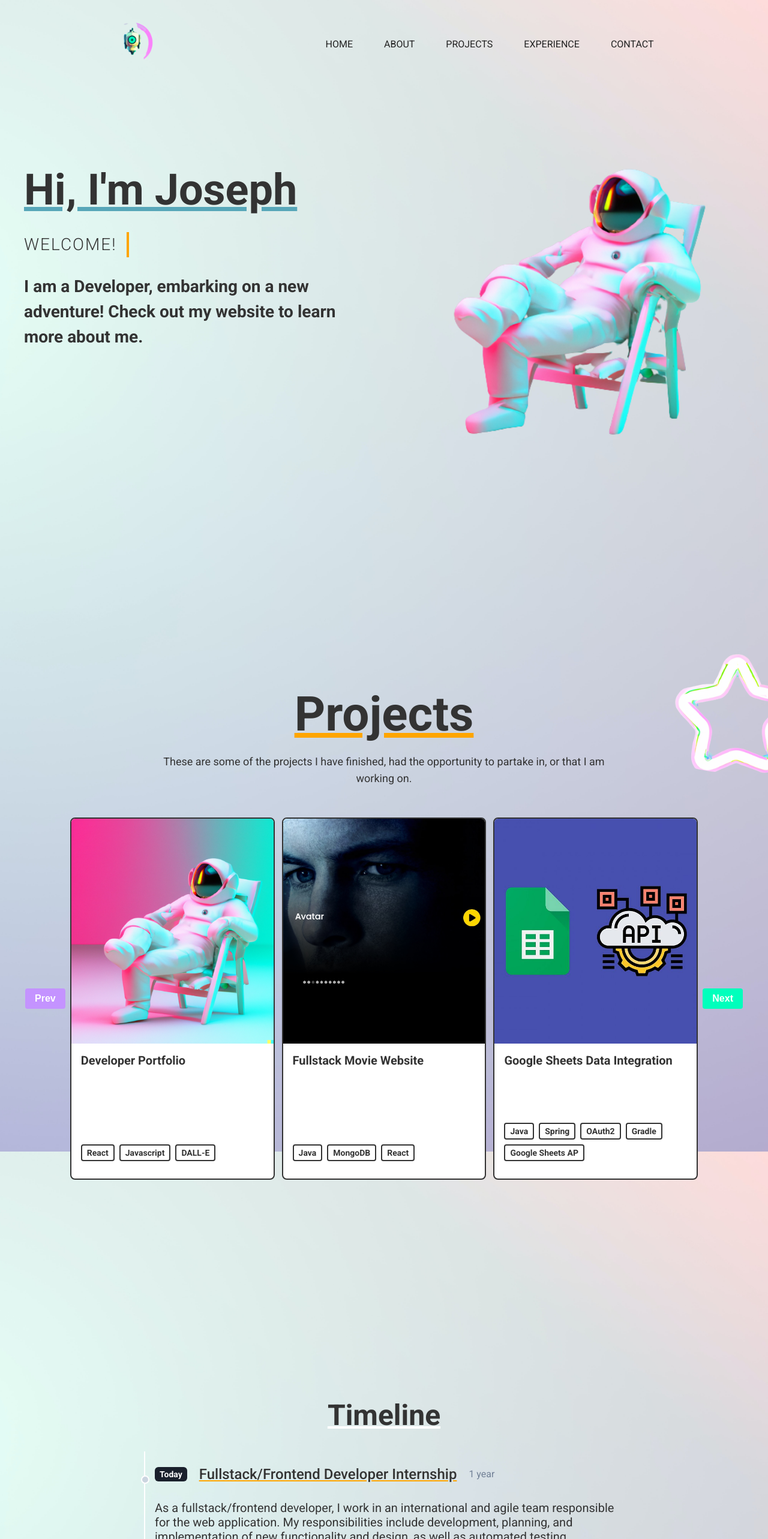
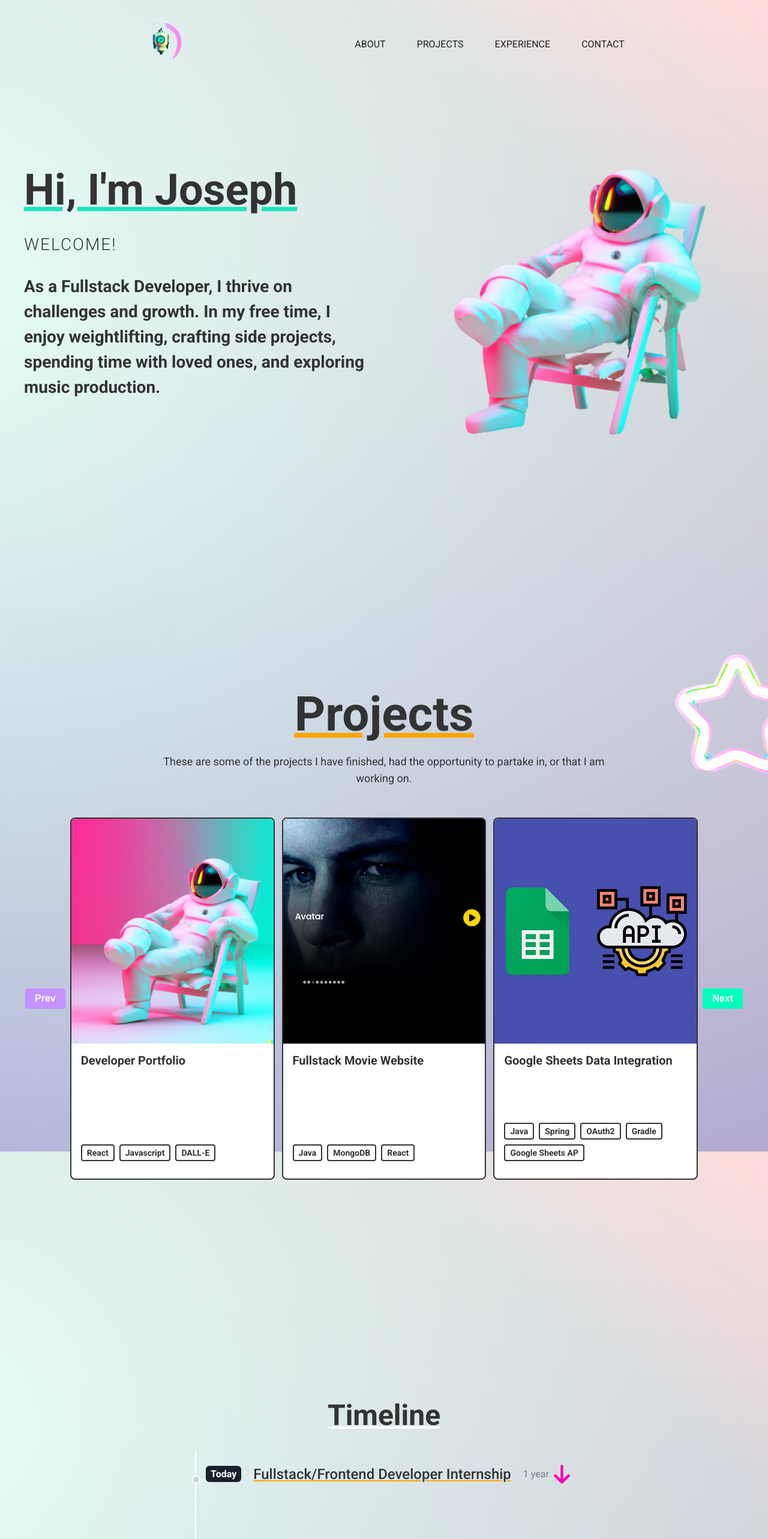
Before and after one commit to Jmix-Dev/Portfolio-2023, a React (Create React App) app: page / in a window 1280 px wide. Shown: the top 2566 px of the page at 60% size. Built offline with nearby package versions, Linux system fonts and the light colour scheme.

Commit message:
finished portfolio v1

```diff
--- a/package.json
+++ b/package.json
@@ -3,12 +3,16 @@
   "version": "0.1.0",
   "private": true,
   "dependencies": {
+    "@fortawesome/fontawesome-svg-core": "^6.4.0",
+    "@fortawesome/free-solid-svg-icons": "^6.4.0",
+    "@fortawesome/react-fontawesome": "^0.2.0",
     "@testing-library/jest-dom": "^5.16.5",
     "@testing-library/react": "^13.4.0",
     "@testing-library/user-event": "^13.5.0",
     "react": "^18.2.0",
     "react-dom": "^18.2.0",
     "react-intersection-observer": "^9.4.3",
+    "react-scroll": "^1.8.9",
     "react-slick": "^0.29.0",
     "react-swipeable": "^7.0.0",
     "slick-carousel": "^1.8.1",
--- a/src/components/About/About.js
+++ b/src/components/About/About.js
@@ -4,14 +4,15 @@ import astro from "../../images/astro1.png";
 
 function About() {
   return (
-    <div className="about-container">
+    <div id="about" className="about-container">
       <div className="about-inner">
         <div className="about-text">
           <h1>Hi, I'm Joseph</h1>
           <p className="sub-title typewriter">Welcome!</p>
           <p className="text-base">
-            I am a Developer, embarking on a new adventure! Check out
-            my website to learn more about me.{" "}
+            As a Fullstack Developer, I thrive on challenges and growth. In my
+            free time, I enjoy weightlifting, crafting side projects, spending
+            time with loved ones, and exploring music production.{" "}
           </p>
         </div>
         <div className="about-image-container">
--- a/src/components/Contact/Contact.css
+++ b/src/components/Contact/Contact.css
@@ -4,6 +4,7 @@
   margin-bottom: 2.5rem;
   margin-left: auto;
   margin-right: auto;
+  margin-top: 100px;
 }
 
 .form-wrapper {
--- a/src/components/Contact/Contact.js
+++ b/src/components/Contact/Contact.js
@@ -3,7 +3,7 @@ import "./Contact.css";
 
 const Contact = () => {
   return (
-    <div className="contact-form-container">
+    <div id="contact" className="contact-form-container">
       <div className="form-wrapper">
         <form
           action="https://getform.io/f/0f1e5529-4b10-4267-9fae-5f5fe3d5fd28"
--- a/src/components/Header/Header.css
+++ b/src/components/Header/Header.css
@@ -92,6 +92,10 @@ a:hover:after {
   width: 100%;
 }
 
+.header-menu a {
+  cursor: pointer;
+}
+
 /* Media queries */
 @media screen and (max-width: 768px) {
   .header {
--- a/src/components/Header/Header.js
+++ b/src/components/Header/Header.js
@@ -1,4 +1,5 @@
 import React from "react";
+import { Link } from "react-scroll";
 import "./Header.css";
 import logo from "../../images/logo1.png";
 
@@ -14,19 +15,24 @@ const Header = () => {
         <nav className="header-menu">
           <ul>
             <li>
-              <a href="/">Home</a>
+              <Link to="about" smooth={true} duration={500}>
+                About
+              </Link>
             </li>
             <li>
-              <a href="/about">About</a>
+              <Link to="projects" smooth={true} duration={500}>
+                Projects
+              </Link>
             </li>
             <li>
-              <a href="/services">Projects</a>
+              <Link to="experience" smooth={true} duration={500}>
+                Experience
+              </Link>
             </li>
             <li>
-              <a href="/contact">Experience</a>
-            </li>
-            <li>
-              <a href="/contact">Contact</a>
+              <Link to="contact" smooth={true} duration={500}>
+                Contact
+              </Link>
             </li>
           </ul>
         </nav>
--- a/src/components/Projects/Projects.js
+++ b/src/components/Projects/Projects.js
@@ -53,7 +53,7 @@ const MyProjects = () => {
   }, [inView]);
 
   return (
-    <div className="projects-container">
+    <div id="projects" className="projects-container">
       <div className="project-text--container">
         <div className="project-text--image-container">
           <img src={neonliteStar} alt="Profile" />
--- a/src/components/Timeline/Timeline.css
+++ b/src/components/Timeline/Timeline.css
@@ -41,13 +41,8 @@
 }
 
 .timeline-item-content {
-  display: flex;
-  flex-wrap: wrap;
-  gap: 4px;
-  flex-direction: row;
-  align-items: center;
-  justify-content: start;
-  font-size: 0.875rem;
+  position: relative;
+  padding-right: 40px;
 }
 
 .timeline-item-header {
@@ -129,3 +124,40 @@
   transform: scale(1.1);
 }
  */
+
+.timeline-item-header {
+  cursor: pointer;
+}
+
+.timeline-item-arrow-btn {
+  position: absolute;
+  top: 50%;
+  right: 0;
+  background: none;
+  border: none;
+  padding: 0;
+  cursor: pointer;
+  outline: none;
+  transform: translateY(-50%);
+}
+
+.timeline-item-arrow-btn .fa-arrow-up,
+.timeline-item-arrow-btn .fa-arrow-down {
+  font-size: 36px;
+}
+
+.timeline-item-arrow-btn .fa-arrow-up {
+  color: rgb(196, 147, 255);
+}
+
+.timeline-item-arrow-btn .fa-arrow-down {
+  color: rgb(255, 0, 180);
+}
+
+.arrow-wrapper {
+  display: flex;
+  align-items: center;
+  justify-content: center;
+  height: 36px;
+  width: 36px;
+}
--- a/src/components/Timeline/Timeline.js
+++ b/src/components/Timeline/Timeline.js
@@ -1,25 +1,54 @@
-import React from "react";
+import React, { useState } from "react";
 import "./Timeline.css";
 import TimelineData from "../../data/TimelineData.json";
+import { FontAwesomeIcon } from "@fortawesome/react-fontawesome";
+import { faArrowUp, faArrowDown } from "@fortawesome/free-solid-svg-icons";
 
 const Timeline = () => {
   const experience = TimelineData;
+  const [expandedItems, setExpandedItems] = useState([]);
+
+  const toggleItem = (index) => {
+    if (expandedItems.includes(index)) {
+      setExpandedItems(expandedItems.filter((item) => item !== index));
+    } else {
+      setExpandedItems([...expandedItems, index]);
+    }
+  };
 
   return (
-    <div className="timeline-container">
+    <div id="experience" className="timeline-container">
       <h1 className="timeline-heading">Timeline</h1>
       <div className="timeline">
         {experience.map((item, index) => (
           <div key={index} className="timeline-item">
             <div className="timeline-item-circle"></div>
-            <div className="timeline-item-content">
+            <div className="timeline-item-content" oncl>
               <div className="timeline-item-header">
                 <span className="timeline-item-date">{item.date}</span>
                 <h3 className="timeline-item-title">{item.title}</h3>
                 <div className="timeline-item-duration">{item.duration}</div>
+                <button
+                  className="timeline-item-arrow-btn"
+                  onClick={() => toggleItem(index)}
+                >
+                  <div className="arrow-wrapper">
+                    {expandedItems.includes(index) ? (
+                      <FontAwesomeIcon icon={faArrowUp} className="arrow-up" />
+                    ) : (
+                      <FontAwesomeIcon
+                        icon={faArrowDown}
+                        className="arrow-down"
+                      />
+                    )}
                   </div>
-
-              <p className="timeline-item-description">{item.description}</p>
+                </button>
+              </div>
+              {expandedItems.includes(index) && (
+                <>
+                  <p className="timeline-item-description">
+                    {item.description}
+                  </p>
                   {item.mentions && (
                     <ul className="timeline-item-mentions">
                       {item.mentions.map((mention, index) => (
@@ -36,6 +65,8 @@ const Timeline = () => {
                       ))}
                     </div>
                   )}
+                </>
+              )}
             </div>
           </div>
         ))}
--- a/src/data/TimelineData.json
+++ b/src/data/TimelineData.json
@@ -45,6 +45,15 @@
       "Javascript",
       "HTML/CSS",
       "Agile"
+    ],
+    "mentions": [
+      "Java programming (Java 11)",
+      "Database development (SQL)",
+      "Java frameworks and build environments (Spring, Maven, Gradle)",
+      "Java Enterprise Edition",
+      "Web services and integrations",
+      "Web application development",
+      "Frontend development (Vue, Javascript, HTML, CSS)"
     ]
   },
   {
```
Also changed, not shown: 1 other file (tests, documents, lock files or other folders). Lines whose indentation alone changed are shown as unchanged.
